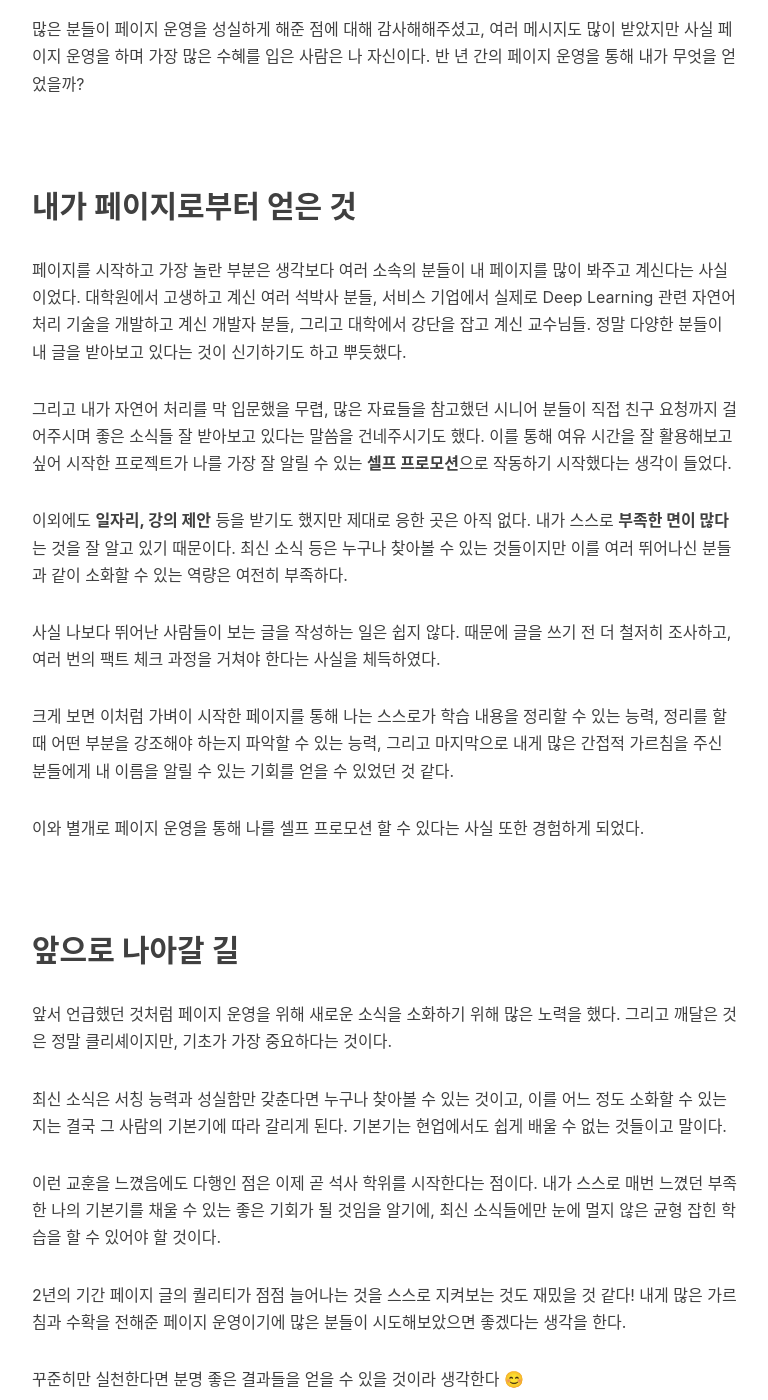
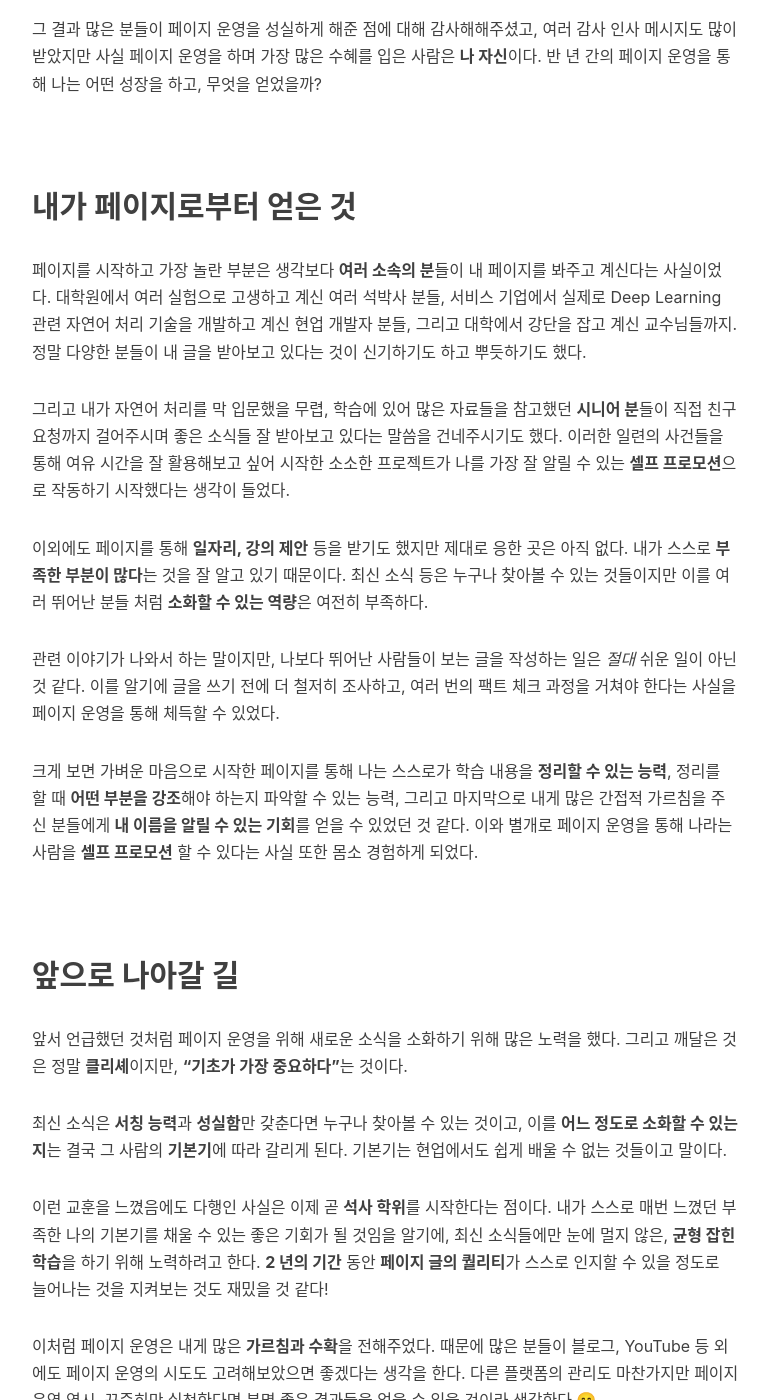
Before and after one commit to Huffon/huffon.github.io, a Jekyll site: the page built from _posts/2020-04-26-page-half.md, in a window 1280 px wide and 1400 px high, scrolled down 1584 px. Shown: the whole window, without its empty margins (233-1001 px from the left). Built offline with Jekyll 4.4.1, drawn with Linux system fonts in a browser that asks for light colours; nearby versions of some CDN libraries; comment, search, counter and statistics services are not loaded; some of the changed text lies outside the part shown.

Commit message:
Finish post

```diff
--- a/_posts/2020-04-26-page-half.md
+++ b/_posts/2020-04-26-page-half.md
@@ -13,58 +13,56 @@
 
 ![](/img/in-post/page.jpg)
 
-작년 10월 작은 **페이스북 페이지** 운영을 시작했다. 시작의 계기는 아주 단순했다. 당시 근무하던 스타트업에 통근하기 위해서는 **왕복 4 시간**의 시간이 소요되었는데, 해당 시간을 무의미하게 낭비하는 것이 아까웠다. 그리고 해당 출퇴근 시간에 여러 글들을 보며 학습한 내용들을 정리한 페이지를 운영하면 나뿐만 아니라 여러 사람들에게 좋을 수 있겠다는 생각을 하게 되었다. 그렇게 바로 페이지를 개설하였고, 내가 가장 아끼는 프로젝트 [**월간 자연어 처리**](https://m.facebook.com/monthly.nlp/)를 시작하게 되었다.
+작년 10월 작은 **페이스북 페이지** 운영을 시작했다. 시작의 계기는 아주 단순했다. 당시 근무하던 스타트업에 통근하기 위해서는 **왕복 4 시간**의 시간이 소요되었는데, 해당 시간을 무의미하게 낭비하는 것이 아까웠다. 그리고 해당 출퇴근 시간에 여러 글들을 보며 학습한 내용들을 정리한 페이지를 운영한다면 나뿐만 아니라 여러 사람들에게 도움이 될 수 있겠다는 생각을 하게 되었다. 그렇게 바로 페이지를 개설하였고, 내가 가장 아끼는 프로젝트 [**월간 자연어 처리**](https://m.facebook.com/monthly.nlp/)를 시작하게 되었다.
 
-페이지에서는 주로 **Deep Learning을 활용한 자연어 처리** 분야에서 나온 새로운 **논문**, 유용한 **라이브러리**, 재밌는 **에피소드** 등을 다루었다. 페이지를 운영하기 시작한지 **6 개월**이 되어가는 현 시점에서 페이지를 팔로우하고 계신 분들은 약 **2,200 여 명**인데 이 기간 동안 페이지를 팔로우 해주시고 계신 분들이 스크롤을 내리면서 조금이라도 흥미롭게 읽으실 수 있는 글들을 작성하기 위해 더 많이 읽고 더 많이 작성하고자 했던 것 같다.
+페이지에서는 주로 **Deep Learning을 활용한 자연어 처리** 분야에서 나온 새로운 **논문**, 유용한 **라이브러리**, 재밌는 **에피소드** 등을 다루었다. 페이지를 운영하기 시작한지 **6 개월**이 되어가는 현 시점에서 페이지를 팔로우하고 계신 분들은 약 **2,200 여 명**인데 이 기간 동안 페이지를 팔로우 해주시고 계신 분들이 스크롤을 내리면서 조금이라도 **흥미를 가지고** 읽으실 수 있는 글들을 작성하기 위해 더 많이 읽고, 더 많이 작성했던 것 같다.
 
-많은 분들이 페이지 운영을 성실하게 해준 점에 대해 감사해해주셨고, 여러 메시지도 많이 받았지만 사실 페이지 운영을 하며 가장 많은 수혜를 입은 사람은 나 자신이다. 반 년 간의 페이지 운영을 통해 내가 무엇을 얻었을까?
+그 결과 많은 분들이 페이지 운영을 성실하게 해준 점에 대해 감사해해주셨고, 여러 감사 인사 메시지도 많이 받았지만 사실 페이지 운영을 하며 가장 많은 수혜를 입은 사람은 **나 자신**이다. 반 년 간의 페이지 운영을 통해 나는 어떤 성장을 하고, 무엇을 얻었을까?
 
 <br/>
 
 ## 내가 페이지로부터 얻은 것
 
-페이지를 시작하고 가장 놀란 부분은 생각보다 여러 소속의 분들이 내 페이지를 많이 봐주고 계신다는 사실이었다. 대학원에서 고생하고 계신 여러 석박사 분들, 서비스 기업에서 실제로 Deep Learning 관련 자연어 처리 기술을 개발하고 계신 개발자 분들, 그리고 대학에서 강단을 잡고 계신 교수님들. 정말 다양한 분들이 내 글을 받아보고 있다는 것이 신기하기도 하고 뿌듯했다.
+페이지를 시작하고 가장 놀란 부분은 생각보다 **여러 소속의 분**들이 내 페이지를 봐주고 계신다는 사실이었다. 대학원에서 여러 실험으로 고생하고 계신 여러 석박사 분들, 서비스 기업에서 실제로 Deep Learning 관련 자연어 처리 기술을 개발하고 계신 현업 개발자 분들, 그리고 대학에서 강단을 잡고 계신 교수님들까지. 정말 다양한 분들이 내 글을 받아보고 있다는 것이 신기하기도 하고 뿌듯하기도 했다.
 
-그리고 내가 자연어 처리를 막 입문했을 무렵, 많은 자료들을 참고했던 시니어 분들이 직접 친구 요청까지 걸어주시며 좋은 소식들 잘 받아보고 있다는 말씀을 건네주시기도 했다. 이를 통해 여유 시간을 잘 활용해보고 싶어 시작한 프로젝트가 나를 가장 잘 알릴 수 있는 **셀프 프로모션**으로 작동하기 시작했다는 생각이 들었다.
+그리고 내가 자연어 처리를 막 입문했을 무렵, 학습에 있어 많은 자료들을 참고했던 **시니어 분**들이 직접 친구 요청까지 걸어주시며 좋은 소식들 잘 받아보고 있다는 말씀을 건네주시기도 했다. 이러한 일련의 사건들을 통해 여유 시간을 잘 활용해보고 싶어 시작한 소소한 프로젝트가 나를 가장 잘 알릴 수 있는 **셀프 프로모션**으로 작동하기 시작했다는 생각이 들었다.
 
-이외에도 **일자리, 강의 제안** 등을 받기도 했지만 제대로 응한 곳은 아직 없다. 내가 스스로 **부족한 면이 많다**는 것을 잘 알고 있기 때문이다. 최신 소식 등은 누구나 찾아볼 수 있는 것들이지만 이를 여러 뛰어나신 분들과 같이 소화할 수 있는 역량은 여전히 부족하다.
+이외에도 페이지를 통해 **일자리, 강의 제안** 등을 받기도 했지만 제대로 응한 곳은 아직 없다. 내가 스스로 **부족한 부분이 많다**는 것을 잘 알고 있기 때문이다. 최신 소식 등은 누구나 찾아볼 수 있는 것들이지만 이를 여러 뛰어난 분들 처럼 **소화할 수 있는 역량**은 여전히 부족하다.
 
-사실 나보다 뛰어난 사람들이 보는 글을 작성하는 일은 쉽지 않다. 때문에 글을 쓰기 전 더 철저히 조사하고, 여러 번의 팩트 체크 과정을 거쳐야 한다는 사실을 체득하였다.
+관련 이야기가 나와서 하는 말이지만, 나보다 뛰어난 사람들이 보는 글을 작성하는 일은 _절대_ 쉬운 일이 아닌 것 같다. 이를 알기에 글을 쓰기 전에 더 철저히 조사하고, 여러 번의 팩트 체크 과정을 거쳐야 한다는 사실을 페이지 운영을 통해 체득할 수 있었다.
 
-크게 보면 이처럼 가벼이 시작한 페이지를 통해 나는 스스로가 학습 내용을 정리할 수 있는 능력, 정리를 할 때 어떤 부분을 강조해야 하는지 파악할 수 있는 능력, 그리고 마지막으로 내게 많은 간접적 가르침을  주신 분들에게 내 이름을 알릴 수 있는 기회를 얻을 수 있었던 것 같다.
-
-이와 별개로 페이지 운영을 통해 나를 셀프 프로모션 할 수 있다는 사실 또한 경험하게 되었다.
+크게 보면 가벼운 마음으로 시작한 페이지를 통해 나는 스스로가 학습 내용을 **정리할 수 있는 능력**, 정리를 할 때 **어떤 부분을 강조**해야 하는지 파악할 수 있는 능력, 그리고 마지막으로 내게 많은 간접적 가르침을 주신 분들에게 **내 이름을 알릴 수 있는 기회**를 얻을 수 있었던 것 같다. 이와 별개로 페이지 운영을 통해 나라는 사람을 **셀프 프로모션** 할 수 있다는 사실 또한 몸소 경험하게 되었다.
 
 <br/>
 
 ## 앞으로 나아갈 길
 
-앞서 언급했던 것처럼 페이지 운영을 위해 새로운 소식을 소화하기 위해 많은 노력을 했다. 그리고 깨달은 것은 정말 클리셰이지만, 기초가 가장 중요하다는 것이다.
+앞서 언급했던 것처럼 페이지 운영을 위해 새로운 소식을 소화하기 위해 많은 노력을 했다. 그리고 깨달은 것은 정말 **클리셰**이지만, **"기초가 가장 중요하다"**는 것이다.
 
-최신 소식은 서칭 능력과 성실함만 갖춘다면 누구나 찾아볼 수 있는 것이고, 이를 어느 정도 소화할 수 있는지는 결국 그 사람의 기본기에 따라 갈리게 된다. 기본기는 현업에서도 쉽게 배울 수 없는 것들이고 말이다.
+최신 소식은 **서칭 능력**과 **성실함**만 갖춘다면 누구나 찾아볼 수 있는 것이고, 이를 **어느 정도로 소화할 수 있는지**는 결국 그 사람의 **기본기**에 따라 갈리게 된다. 기본기는 현업에서도 쉽게 배울 수 없는 것들이고 말이다.
 
-이런 교훈을 느꼈음에도 다행인 점은 이제 곧 석사 학위를 시작한다는 점이다. 내가 스스로 매번 느꼈던 부족한 나의 기본기를 채울 수 있는 좋은 기회가 될 것임을 알기에, 최신 소식들에만 눈에 멀지 않은 균형 잡힌 학습을 할 수 있어야 할 것이다.
+이런 교훈을 느꼈음에도 다행인 사실은 이제 곧 **석사 학위**를 시작한다는 점이다. 내가 스스로 매번 느꼈던 부족한 나의 기본기를 채울 수 있는 좋은 기회가 될 것임을 알기에, 최신 소식들에만 눈에 멀지 않은, **균형 잡힌 학습**을 하기 위해 노력하려고 한다. **2 년의 기간** 동안 **페이지 글의 퀄리티**가 스스로 인지할 수 있을 정도로 늘어나는 것을 지켜보는 것도 재밌을 것 같다!
 
-2년의 기간 페이지 글의 퀄리티가 점점 늘어나는 것을 스스로 지켜보는 것도 재밌을 것 같다! 내게 많은 가르침과 수확을 전해준 페이지 운영이기에 많은 분들이 시도해보았으면 좋겠다는 생각을 한다.
+이처럼 페이지 운영은 내게 많은 **가르침과 수확**을 전해주었다. 때문에 많은 분들이 블로그, YouTube 등 외에도 페이지 운영의 시도도 고려해보았으면 좋겠다는 생각을 한다. 다른 플랫폼의 관리도 마찬가지만 페이지 운영 역시, 꾸준히만 실천한다면 분명 좋은 결과들을 얻을 수 있을 것이라 생각한다 😊
 
-꾸준히만 실천한다면 분명 좋은 결과들을 얻을 수 있을 것이라 생각한다 😊
+<br/>
 
-### 번외: 서칭 잘하기
+### 번외: 최신 기술 서칭 잘하기
 
-내가 최신 기술 소식을 받아보는 소식통은 크게 두 곳이 있다. 뻔하겠지만 첫 번째는 트위터이고, 두 번째는 깃헙이다. 먼저 연구자들의 생태계는 트위터에 형성이 되어 있다.
+내가 **최신 기술 소식**을 받아보는 소식통은 크게 **두 곳**이 있다. 뻔하겠지만 첫 번째는 **트위터**이고, 두 번째는 **깃헙**이다. 먼저 연구자들의 생태계는 트위터에 형성이 되어 있다.
 
 ![](/img/in-post/twit.jpg)
 > 꽤나 질척되는 편
 
-자신이 작성한 새로운 논문, 라이브러리의 새 릴리즈 소식, 특정 주제와 관련된 흥미로운 디스커션 등이 대부분 트위터에서 발생한다. 때문에 트위터에서 활발하게 활동하는 연구자들을 팔로우하며, 주기적으로 트위터에 올라온 이야기를 살펴보는 것이 아주 큰 도움이 된다.
+자신이 작성한 새로운 **논문**, 라이브러리의 새 **릴리즈 소식**, 특정 주제와 관련된 흥미로운 **디스커션** 등은 대부분 트위터에서 발생한다. 때문에 트위터에서 활발하게 활동하는 연구자들을 팔로우하며, 주기적으로 트위터에 올라온 이야기를 살펴보는 것은 아주 큰 도움이 된다.
 
-자연어 처리를 예로 들면 Sebastian Ruder, Yoav Goldberg, Graham Neubig, Sam bowman, Anna Rogers 등이 활발히 재밌는 소식들을 많이 전한다. 이들 뿐만 아니라 여러 연구자들의 트위터를 받아보다보면 현재 해당 분야의 인기 토픽이 무엇인지, 어떠한 이슈가 있는지를 쉽게 파악할 수 있다. 때문에 트위터를 잘 활용하는 것은 서칭에 있어 중요한 요소 중 하나이다.
+자연어 처리 분야를 예로 들면 [Sebastian Ruder](https://twitter.com/seb_ruder), [Yoav Goldberg](https://twitter.com/yoavgo), [Graham Neubig](https://twitter.com/gneubig), [Sam bowman](https://twitter.com/sleepinyourhat), [Anna Rogers](https://twitter.com/annargrs) 등이 활발히 재밌는 소식들을 많이 전하는 연구자들이다. 이들 뿐만 아니라 다양한 연구자들의 트위터를 받아보다보면 현재 해당 분야의 **인기 토픽**이 무엇인지, **어떠한 이슈**가 있었는지를 쉽게 파악할 수 있다. 따라서 트위터를 잘 활용하는 것은 최신 기술 서칭에 있어 매우 중요한 요소이다.
 
 ![](/img/in-post/github.jpg)
-> 꽤나 따라누르는 편
+> 꽤나 따라 누르는 편
 
-두 번째는 깃헙인데, 이는 깃헙이라기 보다 깃헙에서 활발히 활동하는 개발자와 리서쳐들을 팔로우하는 것이다. 리서쳐들을 팔로우해놓으면 리서쳐들도 자신이 흥미롭다 생각한 구현체에 스타를 누르기 때문에 자신이 놓친 구현체를 확인할 수 있게 된다.
+두 번째는 깃헙인데, 이는 깃헙이라기보다 트위터와 마찬가지로 깃헙에서 **활발히 활동하는 개발자와 리서쳐들을 팔로우**하는 것이다. 리서쳐들을 팔로우해놓으면 리서쳐들도 자신이 흥미롭다 생각한 **논문 구현체**들에 스타를 누르기 때문에 자신이 놓친 **구현체**를 대시 보드를 통해 확인할 수 있다.
 
-그리고 개발자들은 머신러닝 프로젝트에 주로 관심을 많이 가지는 편인데, 깃헙에서 활발하게 활동하는 개발자들을 통해서는 우리가 놓친 좋은 라이브러리, 프레임워크, 프로젝트 등을 확인할 수 있다.
+반면 개발자들은 **머신러닝 관련 오픈소스 프로젝트**에 주로 관심을 많이 가지는 편인데, 깃헙에서 활발하게 활동하는 개발자들을 통해서는 우리가 놓친 좋은 **라이브러리**, **프레임워크**, **프로젝트** 등을 확인할 수 있다.
 
-즉, 트위터와 깃헙만 잘 활용해도 자신의 분야에서 트렌디한 최신 소식들을 잘 찾아볼 수 있다는 것이다. 본문에서 언급했듯, 이는 누구나 실천할 수 있는 단순한 방법이기 때문에 이 두 가지를 통해 많은 분들이 좋은 정보를 획득할 수 있었으면 좋겠다.
+즉, **트위터**와 **깃헙**만 잘 활용하더라도 자신의 분야에서 **트렌디한 최신 소식**들을 잘 찾아볼 수 있다는 것이다. 본문에서 언급했듯, 이는 누구나 실천할 수 있는 단순한 방법이기 때문에 이 두 가지 방법을 통해 많은 분들이 좋은 정보를 획득할 수 있었으면 좋겠다!
```
